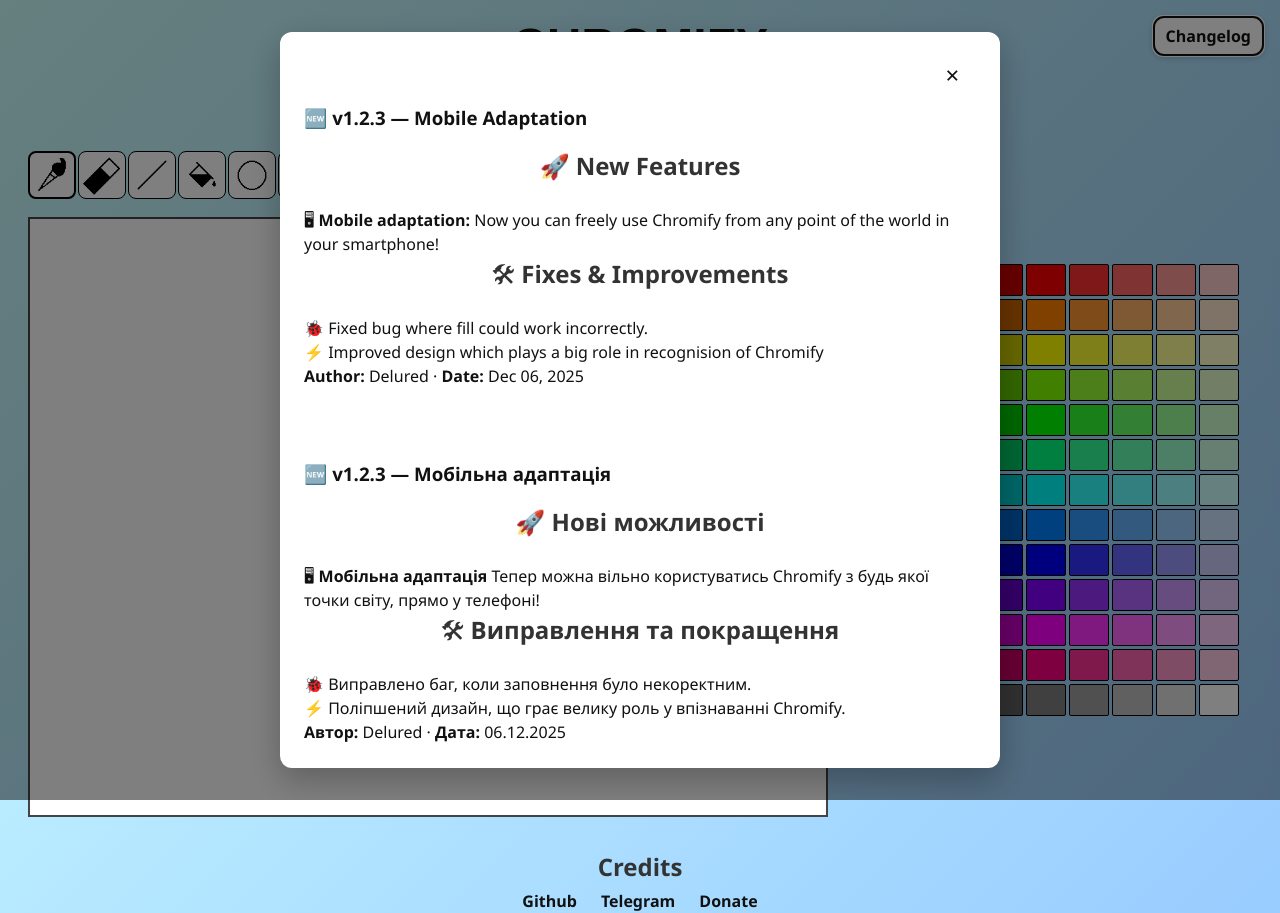
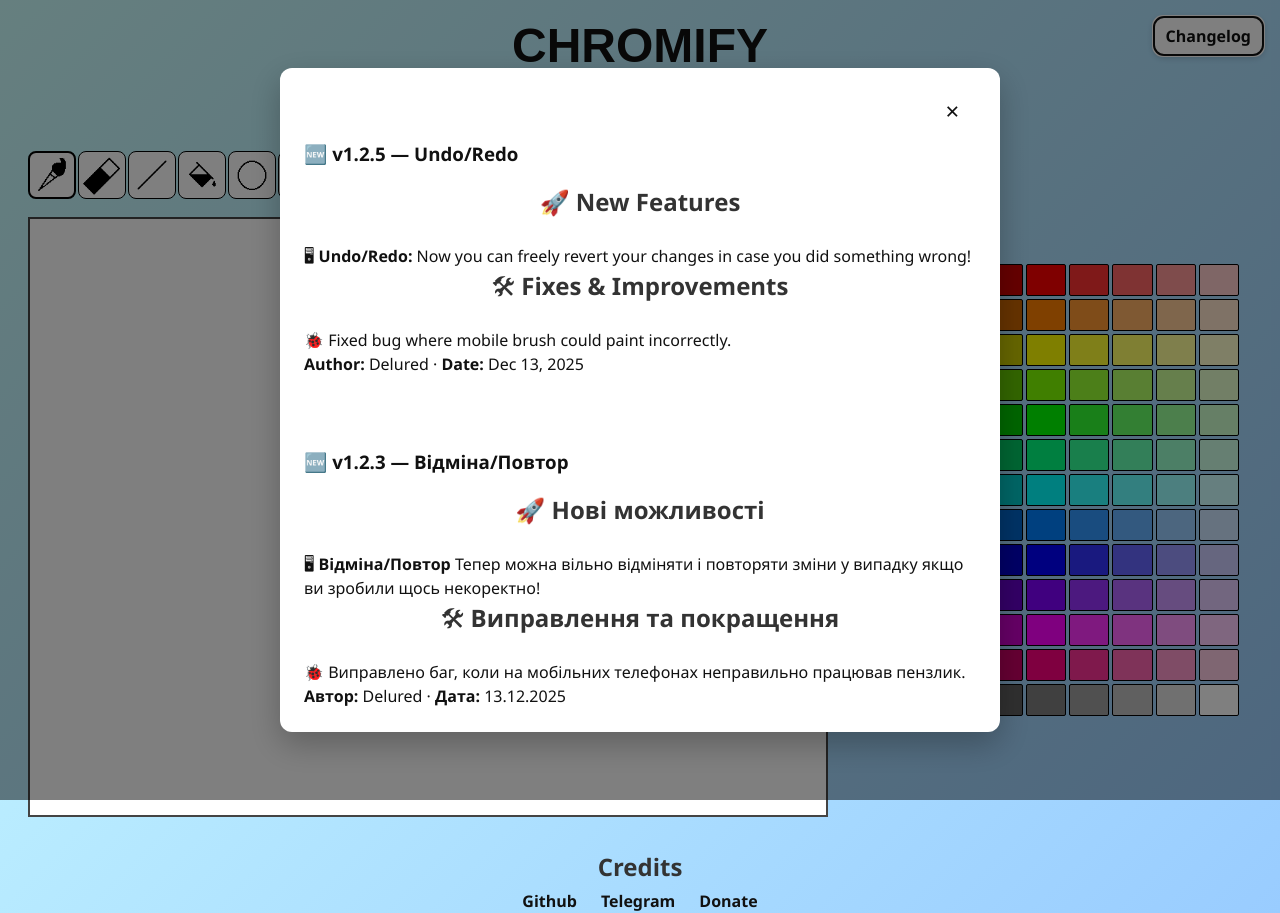
Before and after one commit to LogiTECH0/browser-paint, a React (Vite) app: page / in a window 1280 px wide. Both pictures are taken after a click on the button "Changelog". Built offline with nearby package versions, Linux system fonts and the light colour scheme.

Commit message:
release 1.2.5 - undo/redo

```diff
--- a/src/App.tsx
+++ b/src/App.tsx
@@ -64,24 +64,21 @@
             </button>
             <br></br>
             <br></br>
-            <h3>🆕 v1.2.3 — Mobile Adaptation</h3>
+            <h3>🆕 v1.2.5 — Undo/Redo</h3>
             <div className="changelog-content">
               <h2>🚀 New Features</h2>
               <ul>
                 <li>
-                  🖥 <strong>Mobile adaptation:</strong> Now you can freely use Chromify from any point of the world in your smartphone!
+                  🖥 <strong>Undo/Redo:</strong> Now you can freely revert your changes in case you did something wrong!
                 </li>
               </ul>
               <h2>🛠 Fixes & Improvements</h2>
               <ul>
-                <li>🐞 Fixed bug where fill could work incorrectly.</li>
-                <li>
-                  ⚡ Improved design which plays a big role in recognision of Chromify
-                </li>
+                <li>🐞 Fixed bug where mobile brush could paint incorrectly.</li>
               </ul>
               <p>
                 <strong>Author:</strong> Delured · <strong>Date:</strong> Dec
-                06, 2025
+                13, 2025
               </p>
             </div>
 
@@ -89,24 +86,21 @@
             <br></br>
             <br></br>
 
-            <h3>🆕 v1.2.3 — Мобільна адаптація</h3>
+            <h3>🆕 v1.2.3 — Відміна/Повтор</h3>
             <div className="changelog-content">
               <h2>🚀 Нові можливості</h2>
               <ul>
                 <li>
-                  🖥 <strong>Мобільна адаптація</strong> Тепер можна вільно користуватись Chromify з будь якої точки світу, прямо у телефоні!
+                  🖥 <strong>Відміна/Повтор</strong> Тепер можна вільно відміняти і повторяти зміни у випадку якщо ви зробили щось некоректно!
                 </li>
               </ul>
               <h2>🛠 Виправлення та покращення</h2>
               <ul>
-                <li>🐞 Виправлено баг, коли заповнення було некоректним.</li>
-                <li>
-                  ⚡ Поліпшений дизайн, що грає велику роль у впізнаванні Chromify.
-                </li>
+                <li>🐞 Виправлено баг, коли на мобільних телефонах неправильно працював пензлик.</li>
               </ul>
               <p>
                 <strong>Автор:</strong> Delured · <strong>Дата:</strong>{" "}
-                06.12.2025
+                13.12.2025
               </p>
             </div>
           </div>
```
Also changed, not shown: 1 other file (tests, documents, lock files or other folders).
